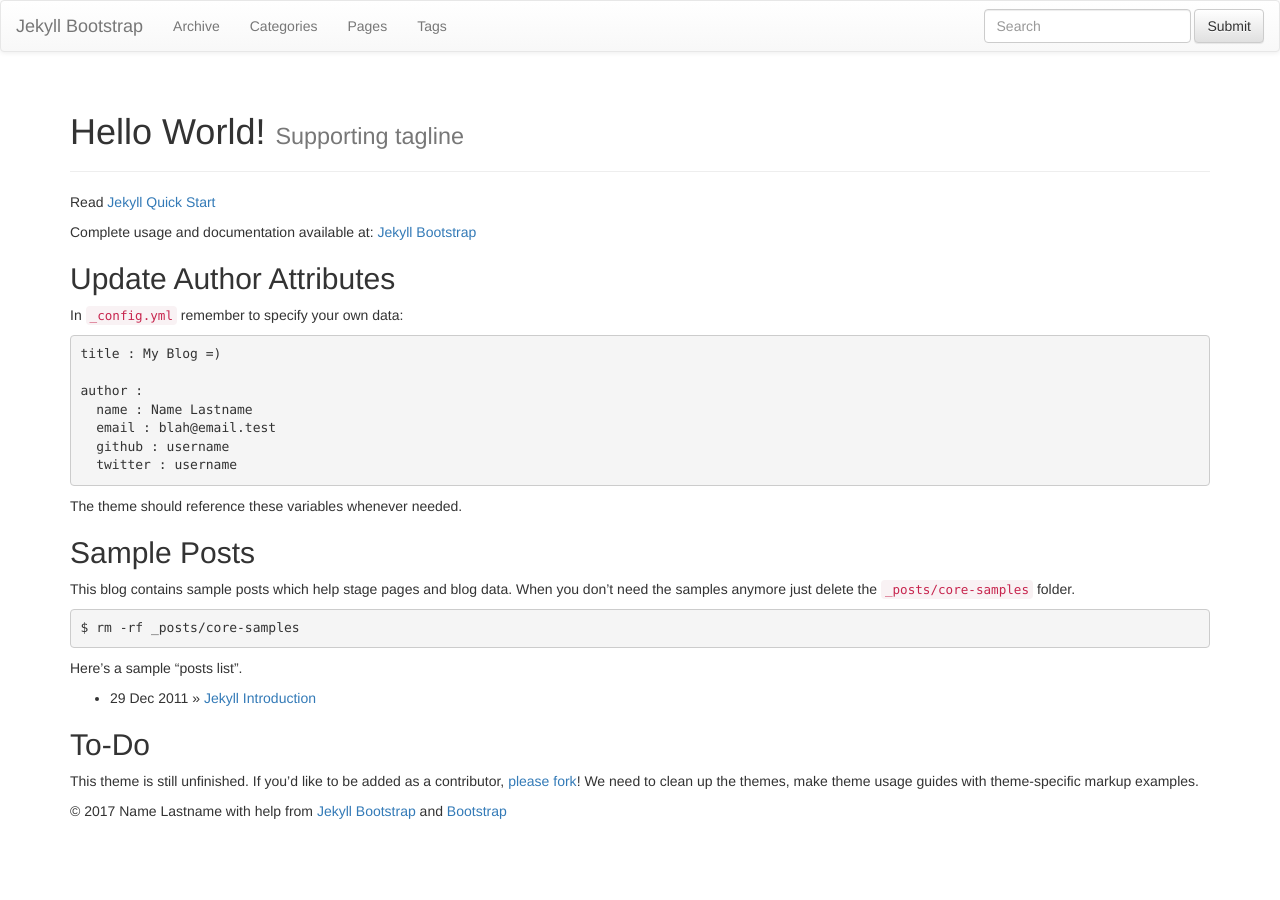
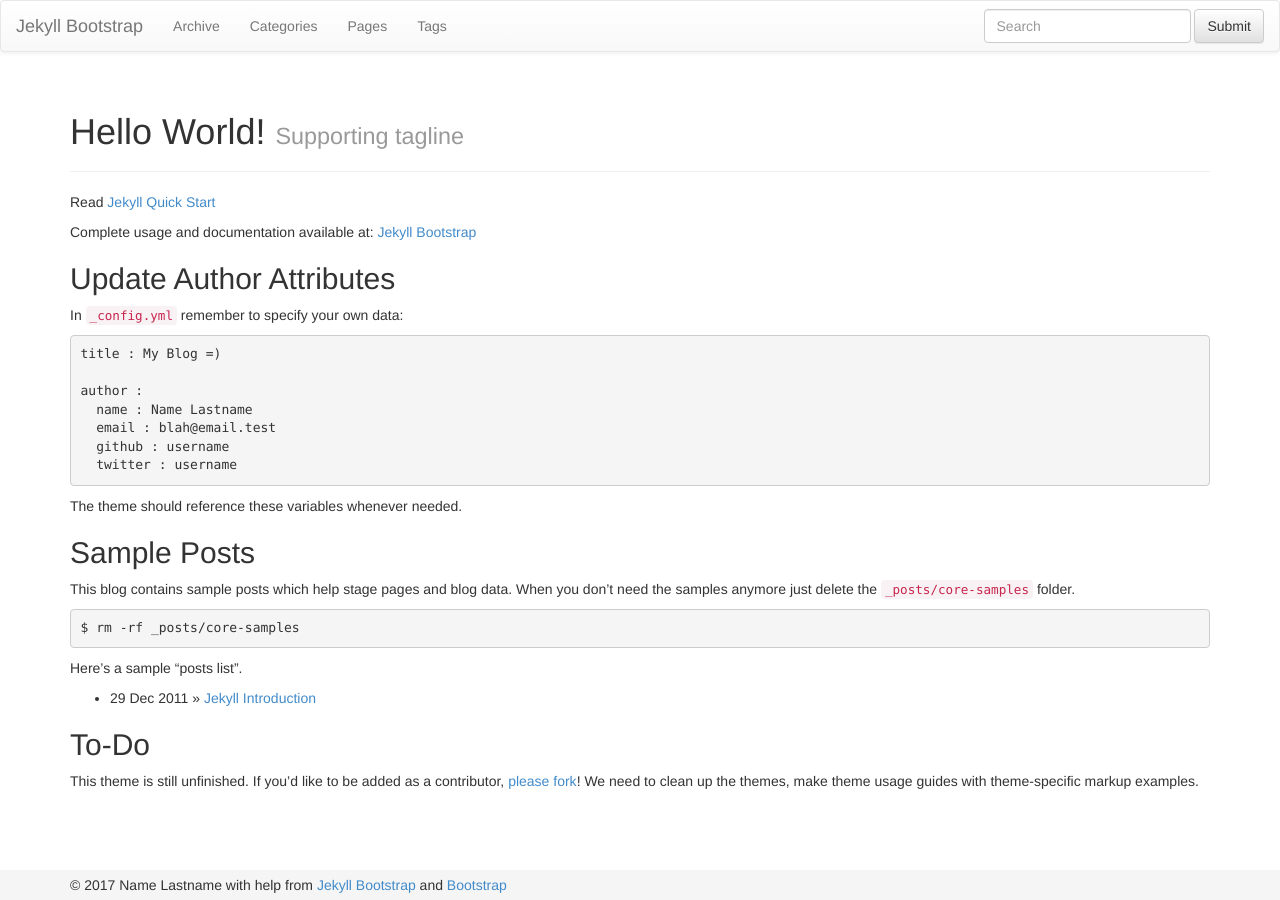
Before and after one commit to sboots/pizza-service, a Jekyll site: the page built from index.md, in a window 1280 px wide. Built offline with Jekyll 4.4.1, drawn with Linux system fonts in a browser that asks for light colours; nearby versions of some CDN libraries; library files that are not in the unit come from our copies.

Commit message:
Fix for bootstrap asset paths

```diff
--- a/_includes/JB/setup
+++ b/_includes/JB/setup
@@ -20,7 +20,7 @@
       {% if layout.theme.name %}
       {% capture ASSET_PATH %}{{ BASE_PATH }}/assets/themes/{{ layout.theme.name }}{% endcapture %}
       {% else %}
-      {% capture ASSET_PATH %}{{ BASE_PATH }}/assets/themes/{{ page.theme.name }}{% endcapture %}
+      {% capture ASSET_PATH %}{{ BASE_PATH }}/assets/themes/{{ layout.theme.name }}{% endcapture %}
       {% endif %}
     {% endif %}
   {% endif %}
--- a/_includes/themes/bootstrap-3/default.html
+++ b/_includes/themes/bootstrap-3/default.html
@@ -12,11 +12,11 @@
     <meta name="viewport" content="width=device-width, initial-scale=1.0">
 
     <!-- Bootstrap styles -->
-    <link href="{{ ASSET_PATH }}/bootstrap/css/bootstrap.min.css" rel="stylesheet">
+    <link href="{{ ASSET_PATH }}/css/bootstrap.min.css" rel="stylesheet">
     <!-- Optional theme -->
-    <link href="{{ ASSET_PATH }}/bootstrap/css/bootstrap-theme.min.css" rel="stylesheet">
+    <link href="{{ ASSET_PATH }}/css/bootstrap-theme.min.css" rel="stylesheet">
     <!-- Sticky Footer -->
-    <link href="{{ ASSET_PATH }}/bootstrap/css/bs-sticky-footer.css" rel="stylesheet">
+    <link href="{{ ASSET_PATH }}/css/bs-sticky-footer.css" rel="stylesheet">
 
     <!-- Custom styles -->
     <link href="{{ ASSET_PATH }}/css/style.css?body=1" rel="stylesheet" type="text/css" media="all">
@@ -93,6 +93,6 @@
     <!-- Latest compiled and minified JavaScript, requires jQuery 1.x (2.x not supported in IE8) -->
     <!-- Placed at the end of the document so the pages load faster -->
     <script src="https://ajax.googleapis.com/ajax/libs/jquery/1.10.2/jquery.min.js"></script>
-    <script src="{{ ASSET_PATH }}/bootstrap/js/bootstrap.min.js"></script>
+    <script src="{{ ASSET_PATH }}/js/bootstrap.min.js"></script>
   </body>
 </html>
```
Also changed, not shown: assets/themes/bootstrap-3/css/bootstrap-theme.min.css (renamed from assets/themes/bootstrap/css/bootstrap-theme.min.css), assets/themes/bootstrap-3/css/bootstrap.min.css (renamed from assets/themes/bootstrap/css/bootstrap.min.css), assets/themes/bootstrap-3/css/bs-sticky-footer.css (renamed from assets/themes/bootstrap/css/bs-sticky-footer.css), assets/themes/bootstrap-3/fonts/glyphicons-halflings-regular.ttf (renamed from assets/themes/bootstrap/fonts/glyphicons-halflings-regular.ttf), assets/themes/bootstrap-3/fonts/glyphicons-halflings-regular.woff (renamed from assets/themes/bootstrap/fonts/glyphicons-halflings-regular.woff), assets/themes/bootstrap-3/js/bootstrap.min.js (renamed from assets/themes/bootstrap/js/bootstrap.min.js), 4 other files.
